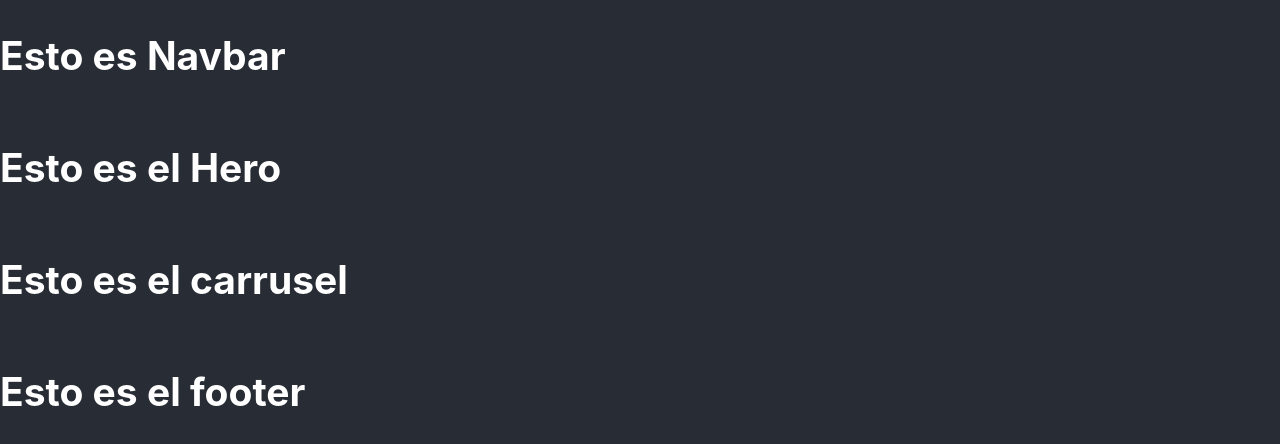
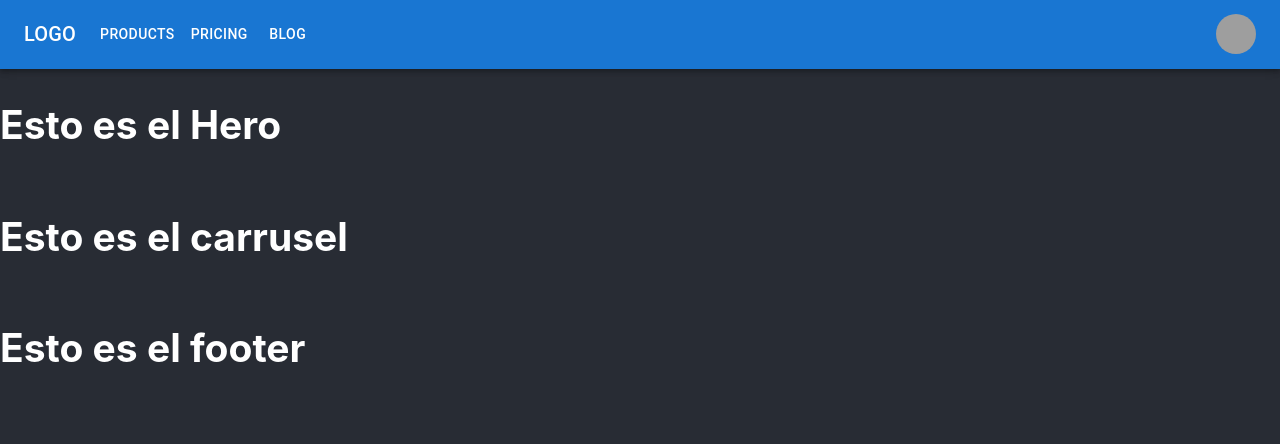
Before and after one commit to pepelupo/myittinery3, a React (Create React App) app: page / in a window 1280 px wide. Shown: the top 444 px of the page. Built offline with nearby package versions, Linux system fonts and the light colour scheme; grey boxes are pictures that could not be loaded.

Commit message:
subimos el codigo de la navbar

```diff
--- a/src/App.jsx
+++ b/src/App.jsx
@@ -1,14 +1,16 @@
 import './App.css';
-import Navbar from './Navbar'
+// import Navbar from './Navbar'
 import Hero from './Hero'
 import Carousel from './Carousel';
 import Footer from './Footer';
+import ResponsiveAppBar from './Navbar';
 
 function App() {
   return (
     <div className="App">
       <header className="App-header">
-        <Navbar/>
+        {/* <Navbar/> */}
+        <ResponsiveAppBar/>
         <Hero/>
         <Carousel/>
         <Footer/>
--- a/src/Navbar.jsx
+++ b/src/Navbar.jsx
@@ -1,11 +1,152 @@
-import React from 'react'
+// import React from 'react'
 
-function Navbar() {
+// function Navbar() {
+//   return (
+//     <div>
+//         <h2>Esto es Navbar</h2>
+//     </div>
+//   )
+// }
+
+// export default Navbar
+
+import * as React from 'react';
+import AppBar from '@mui/material/AppBar';
+import Box from '@mui/material/Box';
+import Toolbar from '@mui/material/Toolbar';
+import IconButton from '@mui/material/IconButton';
+import Typography from '@mui/material/Typography';
+import Menu from '@mui/material/Menu';
+import MenuIcon from '@mui/icons-material/Menu';
+import Container from '@mui/material/Container';
+import Avatar from '@mui/material/Avatar';
+import Button from '@mui/material/Button';
+import Tooltip from '@mui/material/Tooltip';
+import MenuItem from '@mui/material/MenuItem';
+
+const pages = ['Products', 'Pricing', 'Blog'];
+const settings = ['Profile', 'Account', 'Dashboard', 'Logout'];
+
+const ResponsiveAppBar = () => {
+  const [anchorElNav, setAnchorElNav] = React.useState(null);
+  const [anchorElUser, setAnchorElUser] = React.useState(null);
+
+  const handleOpenNavMenu = (event) => {
+    setAnchorElNav(event.currentTarget);
+  };
+  const handleOpenUserMenu = (event) => {
+    setAnchorElUser(event.currentTarget);
+  };
+
+  const handleCloseNavMenu = () => {
+    setAnchorElNav(null);
+  };
+
+  const handleCloseUserMenu = () => {
+    setAnchorElUser(null);
+  };
+
   return (
-    <div>
-        <h2>Esto es Navbar</h2>
-    </div>
-  )
-}
+    <AppBar position="static">
+      <Container maxWidth="xl">
+        <Toolbar disableGutters>
+          <Typography
+            variant="h6"
+            noWrap
+            component="div"
+            sx={{ mr: 2, display: { xs: 'none', md: 'flex' } }}
+          >
+            LOGO
+          </Typography>
 
-export default Navbar
+          <Box sx={{ flexGrow: 1, display: { xs: 'flex', md: 'none' } }}>
+            <IconButton
+              size="large"
+              aria-label="account of current user"
+              aria-controls="menu-appbar"
+              aria-haspopup="true"
+              onClick={handleOpenNavMenu}
+              color="inherit"
+            >
+              <MenuIcon />
+            </IconButton>
+            <Menu
+              id="menu-appbar"
+              anchorEl={anchorElNav}
+              anchorOrigin={{
+                vertical: 'bottom',
+                horizontal: 'left',
+              }}
+              keepMounted
+              transformOrigin={{
+                vertical: 'top',
+                horizontal: 'left',
+              }}
+              open={Boolean(anchorElNav)}
+              onClose={handleCloseNavMenu}
+              sx={{
+                display: { xs: 'block', md: 'none' },
+              }}
+            >
+              {pages.map((page) => (
+                <MenuItem key={page} onClick={handleCloseNavMenu}>
+                  <Typography textAlign="center">{page}</Typography>
+                </MenuItem>
+              ))}
+            </Menu>
+          </Box>
+          <Typography
+            variant="h6"
+            noWrap
+            component="div"
+            sx={{ flexGrow: 1, display: { xs: 'flex', md: 'none' } }}
+          >
+            LOGO
+          </Typography>
+          <Box sx={{ flexGrow: 1, display: { xs: 'none', md: 'flex' } }}>
+            {pages.map((page) => (
+              <Button
+                key={page}
+                onClick={handleCloseNavMenu}
+                sx={{ my: 2, color: 'white', display: 'block' }}
+              >
+                {page}
+              </Button>
+            ))}
+          </Box>
+
+          <Box sx={{ flexGrow: 0 }}>
+            <Tooltip title="Open settings">
+              <IconButton onClick={handleOpenUserMenu} sx={{ p: 0 }}>
+                <Avatar alt="Remy Sharp" src="/static/images/avatar/2.jpg" />
+              </IconButton>
+            </Tooltip>
+            <Menu
+              sx={{ mt: '45px' }}
+              id="menu-appbar"
+              anchorEl={anchorElUser}
+              anchorOrigin={{
+                vertical: 'top',
+                horizontal: 'right',
+              }}
+              keepMounted
+              transformOrigin={{
+                vertical: 'top',
+                horizontal: 'right',
+              }}
+              open={Boolean(anchorElUser)}
+              onClose={handleCloseUserMenu}
+            >
+              {settings.map((setting) => (
+                <MenuItem key={setting} onClick={handleCloseUserMenu}>
+                  <Typography textAlign="center">{setting}</Typography>
+                </MenuItem>
+              ))}
+            </Menu>
+          </Box>
+        </Toolbar>
+      </Container>
+    </AppBar>
+  );
+};
+export default ResponsiveAppBar;
```
